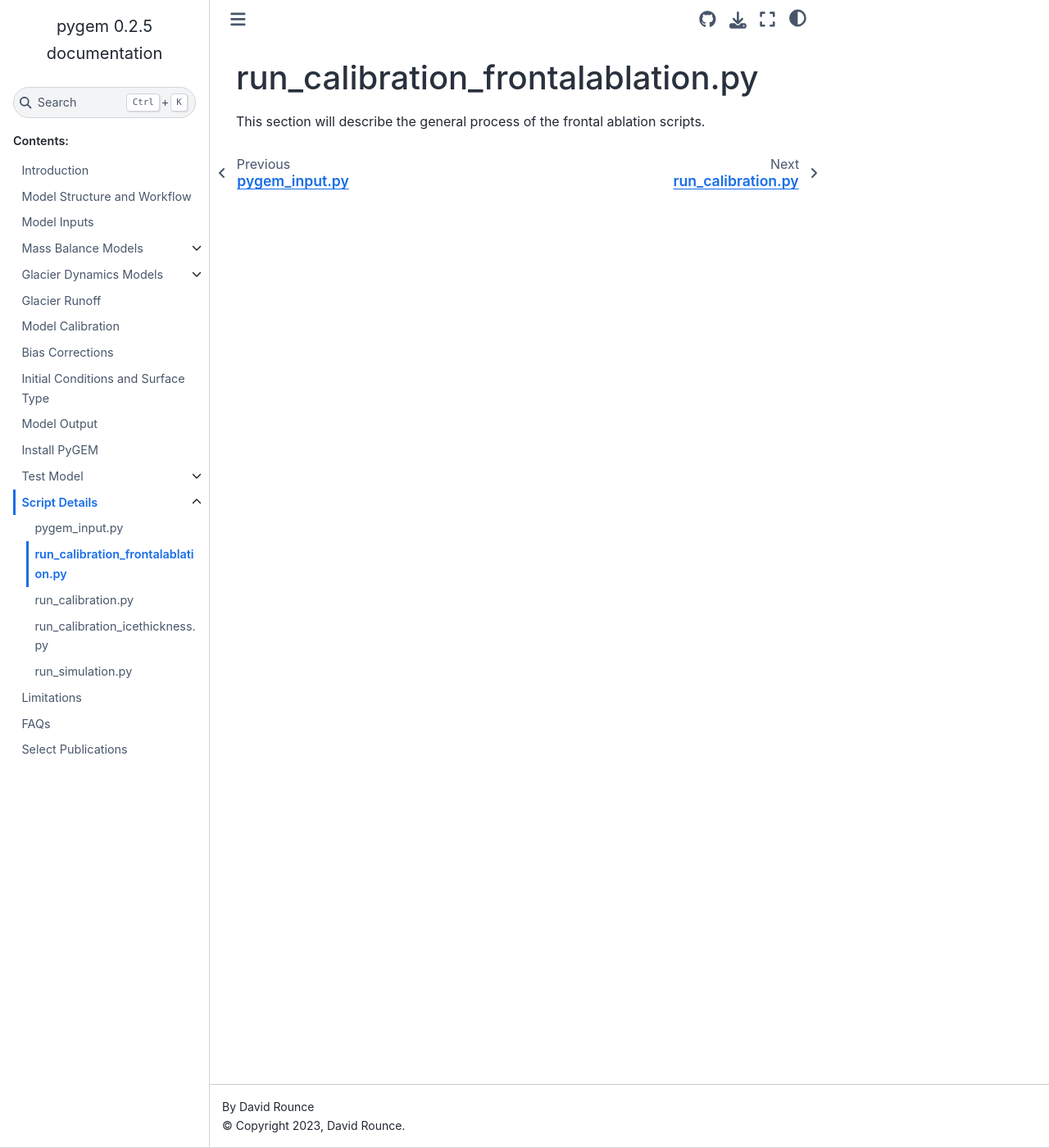
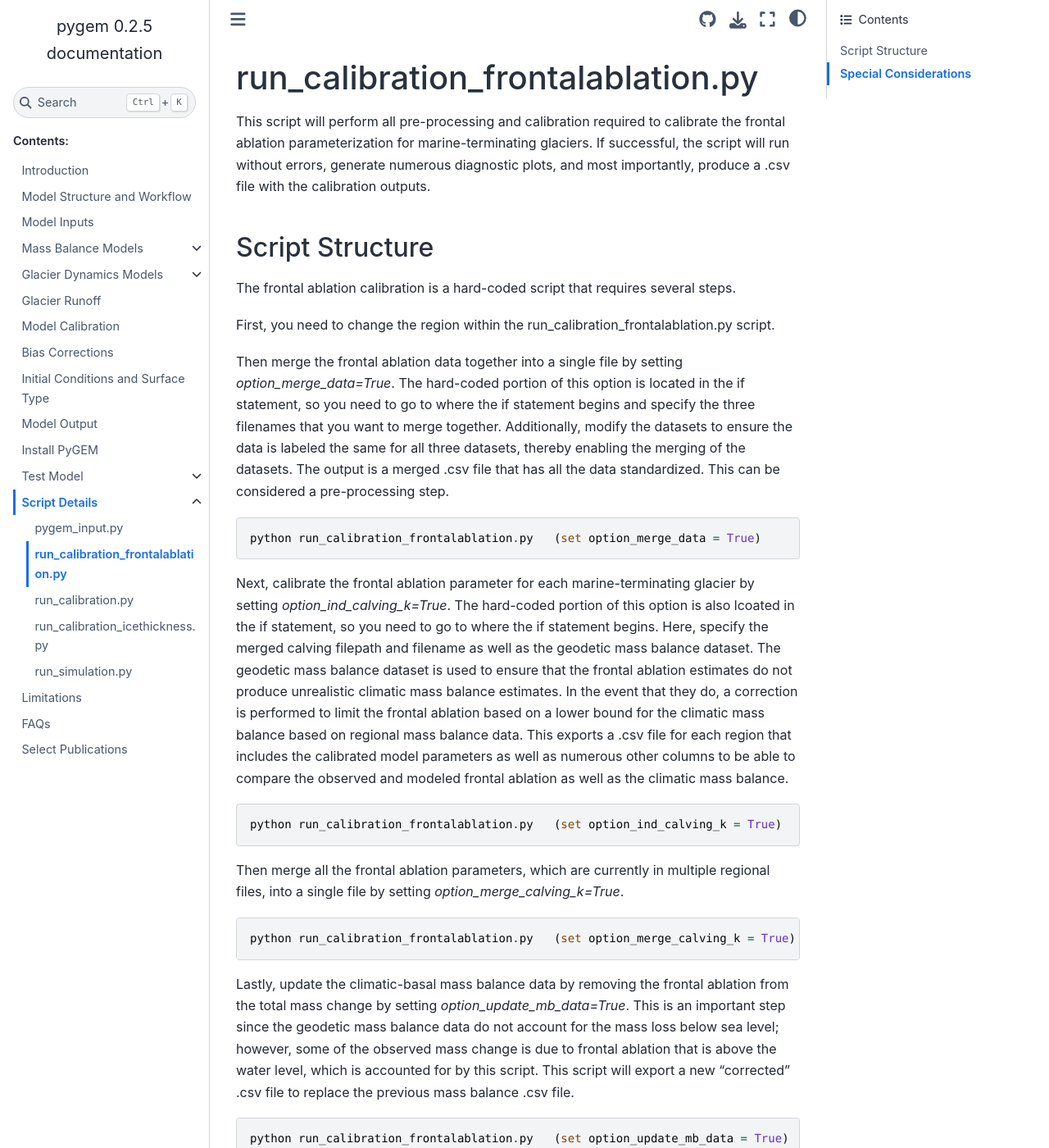
Before and after one commit to drounce/PyGEM, a Sphinx documentation site: the page built from docs/run_calibration_frontalablation_overview.md, in a window 1280 px wide and 1400 px high. Shown: the whole window at 82% size. Built offline with Sphinx 7.4.7 and the Sphinx Book theme 1.1.4, drawn with Linux system fonts in a browser that asks for light colours; some of the changed text lies outside the part shown.

Commit message:
added text for run_calibration_frontalablation.py

````diff
--- a/docs/run_calibration_frontalablation_overview.md
+++ b/docs/run_calibration_frontalablation_overview.md
@@ -1,3 +1,36 @@
 (run_calibration_fa_overview_target)=
 # run_calibration_frontalablation.py
-This section will describe the general process of the frontal ablation scripts.
+This script will perform all pre-processing and calibration required to calibrate the frontal ablation parameterization for marine-terminating glaciers. If successful, the script will run without errors, generate numerous diagnostic plots, and most importantly, produce a .csv file with the calibration outputs.
+
+## Script Structure
+The frontal ablation calibration is a hard-coded script that requires several steps.
+
+First, you need to change the region within the run_calibration_frontalablation.py script.
+
+Then merge the frontal ablation data together into a single file by setting <em>option_merge_data=True</em>. The hard-coded portion of this option is located in the if statement, so you need to go to where the if statement begins and specify the three filenames that you want to merge together. Additionally, modify the datasets to ensure the data is labeled the same for all three datasets, thereby enabling the merging of the datasets. The output is a merged .csv file that has all the data standardized. This can be considered a pre-processing step.
+```
+python run_calibration_frontalablation.py   (set option_merge_data = True)
+```
+Next, calibrate the frontal ablation parameter for each marine-terminating glacier by setting <em>option_ind_calving_k=True</em>. The hard-coded portion of this option is also lcoated in the if statement, so you need to go to where the if statement begins. Here, specify the merged calving filepath and filename as well as the geodetic mass balance dataset. The geodetic mass balance dataset is used to ensure that the frontal ablation estimates do not produce unrealistic climatic mass balance estimates. In the event that they do, a correction is performed to limit the frontal ablation based on a lower bound for the climatic mass balance based on regional mass balance data. This exports a .csv file for each region that includes the calibrated model parameters as well as numerous other columns to be able to compare the observed and modeled frontal ablation as well as the climatic mass balance.
+```
+python run_calibration_frontalablation.py   (set option_ind_calving_k = True)
+```
+Then merge all the frontal ablation parameters, which are currently in multiple regional files, into a single file by setting <em>option_merge_calving_k=True</em>.
+```
+python run_calibration_frontalablation.py   (set option_merge_calving_k = True)
+```
+Lastly, update the climatic-basal mass balance data by removing the frontal ablation from the total mass change by setting <em>option_update_mb_data=True</em>. This is an important step since the geodetic mass balance data do not account for the mass loss below sea level; however, some of the observed mass change is due to frontal ablation that is above the water level, which is accounted for by this script. This script will export a new "corrected" .csv file to replace the previous mass balance .csv file.
+```
+python run_calibration_frontalablation.py   (set option_update_mb_data = True)
+```
+```{warning}
+As mentioned, the run_calibration_frontalablation.py script is hard-coded with True/False options so one must manually go into the script and adjust the options. Additionally, there is specific information within the if statements, which is provided right below the if statements.
+```
+```{note}
+As we continue developing PyGEM, we plan to make this process automated as well and move the pre-processing to a separate script.
+```
+
+## Special Considerations
+Circularity issues exist in calibrating the frontal ablation parameter as the mass balance model parameters are required to estimate the ice thickness, but the frontal ablation will affect the mass balance estimates and thus the mass balance model parameters. We suggest taking an iterative approach: calibrate the mass balance model parameters, calibrate the frontal ablation parameter, update the glacier-wide climatic mass balance, and recalibrate the mass balance model parameters.
+
+Currently only one iteration has been used, but this could be investigated further in the future.
````
Also changed, not shown: docs/test_write_md.ipynb.
